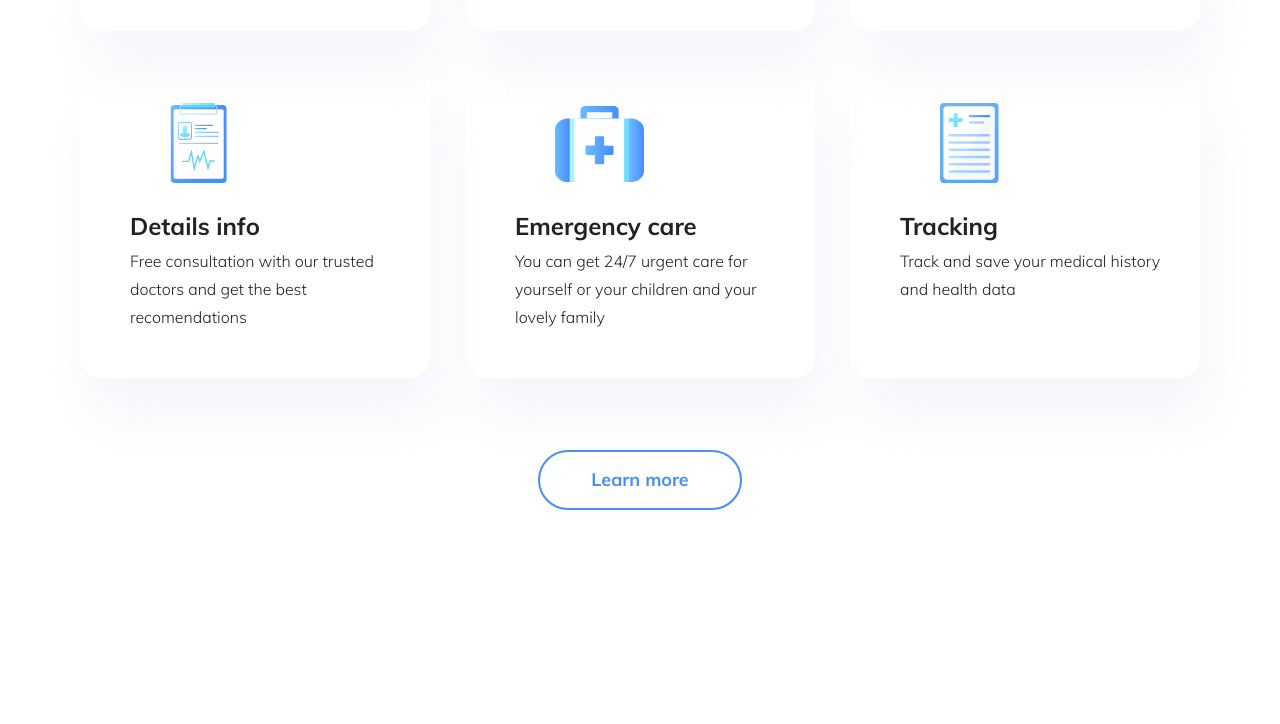
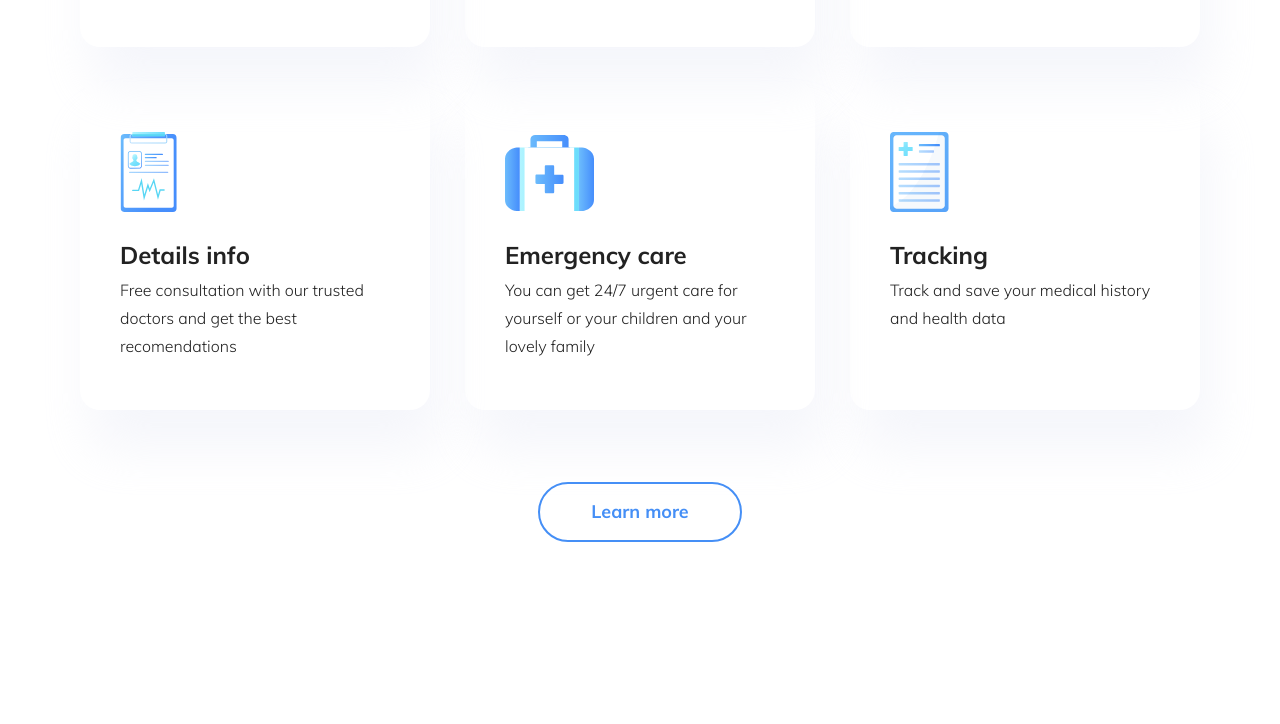
Before and after one commit to artem-halishchuk/lesson-11-task1, a plain HTML site: page index.html in a window 1280 px wide. Shown: the part 538-1262 px from the top of the page. Before the commit the page ends 1238 px from the top, so only its background shows below. Drawn offline with Linux system fonts and the light colour scheme.

Commit message:
flex element

```diff
--- a/css/our-sevices.css
+++ b/css/our-sevices.css
@@ -1,19 +1,13 @@
 .our-services {
-  display: grid;
-  grid-template:
-    "heading "
-    "description"
-    "card"
-    "link_" /
-    1fr;
-  justify-items: center;
+  display: flex;
+  flex-direction: column;
+  align-items: center;
 }
 
 .our-services-heading {
   font-weight: 700;
   font-size: 3.6em;
   line-height: 1.56;
-  grid-area: heading;
 }
 .our-services-heading::after {
   content: "";
@@ -33,11 +27,9 @@
   color: #7d7987;
   width: 952px;
   margin-top: 33px;
-  grid-area: description;
 }
 
 nav {
-  grid-area: card;
   margin-top: 80px;
 }
 .our-services-card {
@@ -50,7 +42,15 @@ nav {
   box-shadow: 10px 40px 50px rgba(229, 233, 246, 0.4);
   border-radius: 20px;
   width: 350px;
-  padding: 37px 50px;
+}
+
+.our-services-card a {
+  padding: 50px 40px;
+  border-radius: 20px;
+  display: flex;
+  flex-direction: column;
+  align-items: start;
+  height: 100%;
 }
 
 .our-services-card h3 {
@@ -66,18 +66,11 @@ nav {
   width: 266px;
 }
 
-.our-services-card a {
-  padding: 50px 40px;
-}
-
 .our-services-card img {
   height: 80px;
   width: auto;
 }
 
 .more-our-services {
-  grid-area: link_;
   margin-top: 72px;
-  /* display: inline-grid; */
-  /* justify-self: center; */
 }
```
